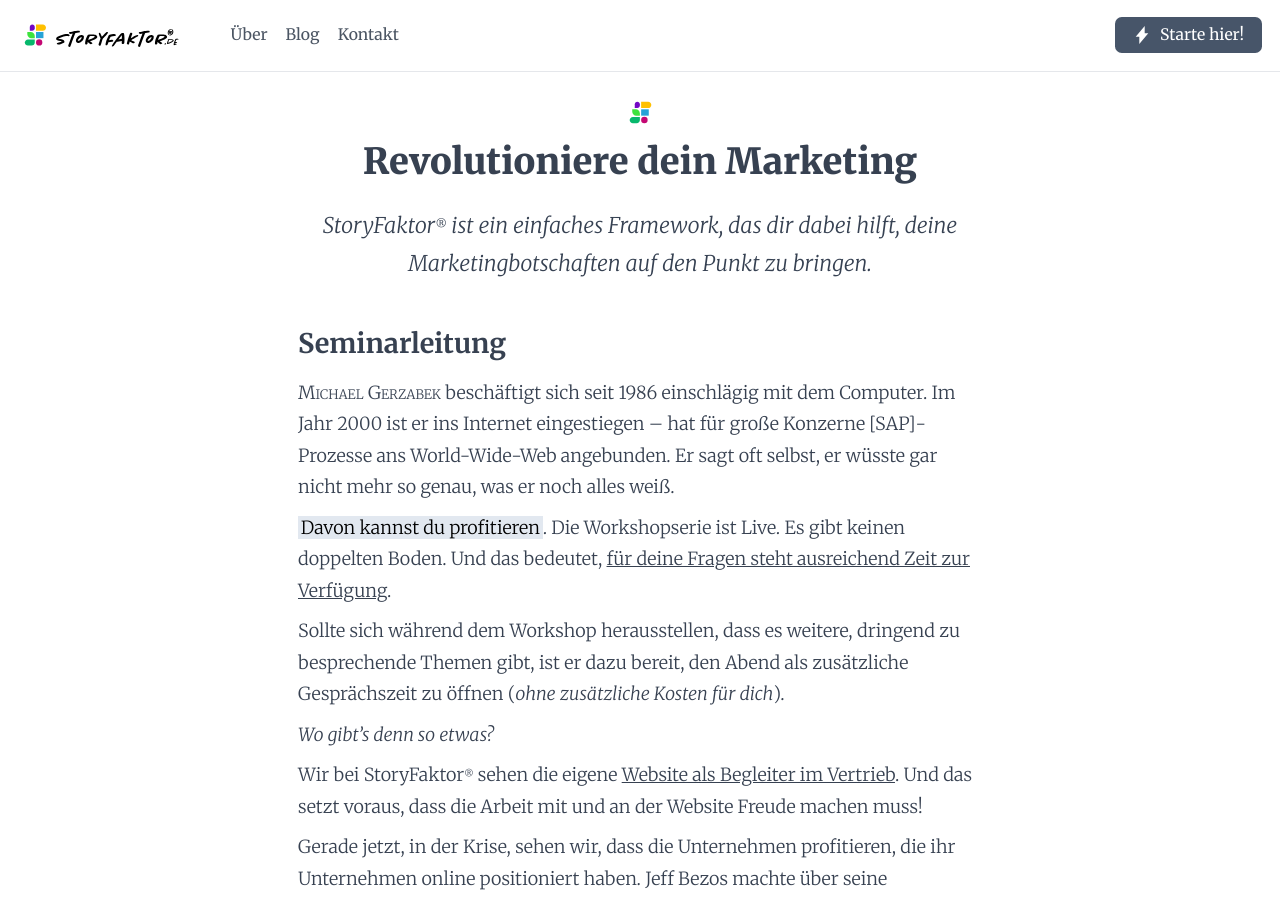
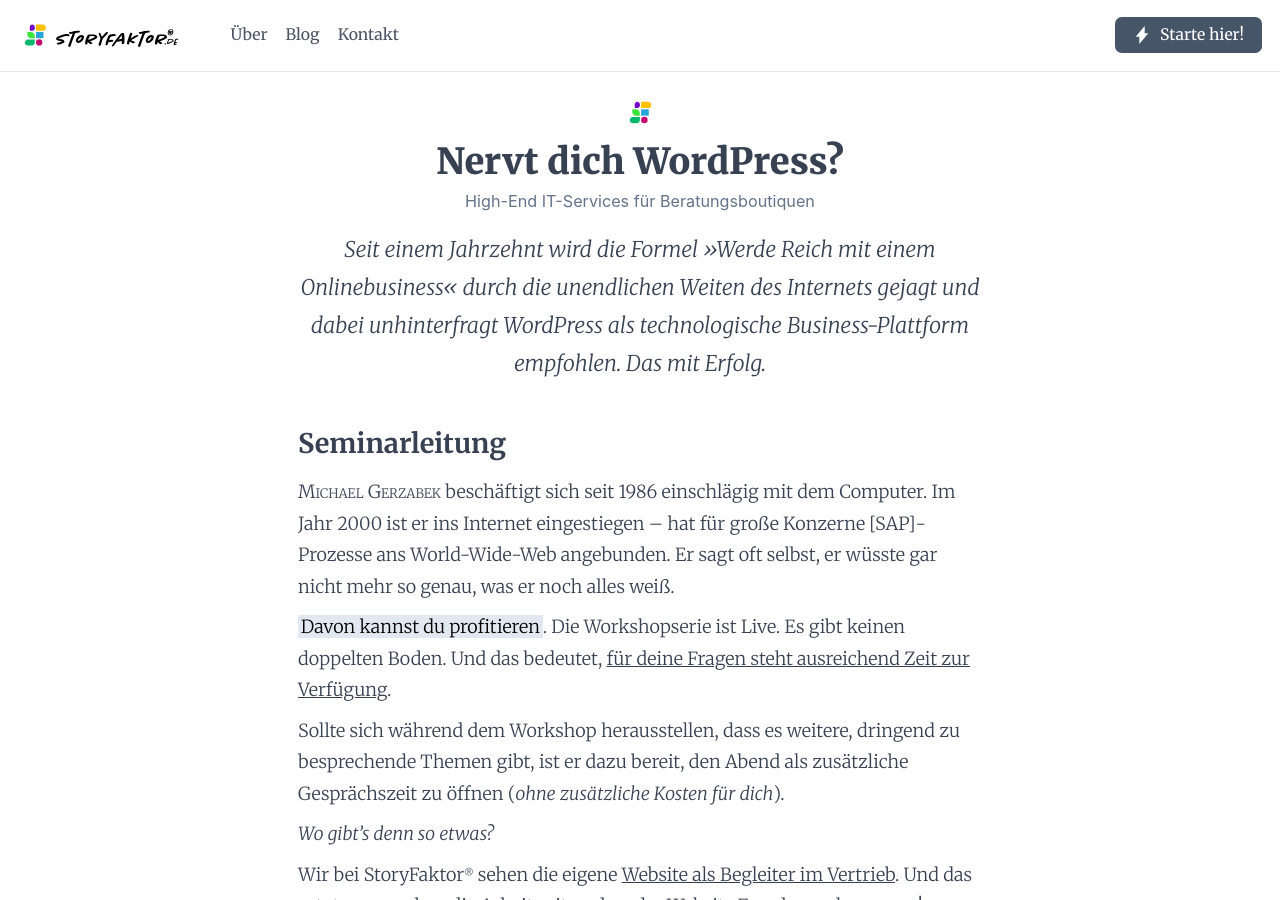
Before and after one commit to mgerzabek/klartext, a Jekyll site: the page built from index.md, in a window 1280 px wide and 900 px high. Built offline with Jekyll 4.4.1, drawn with Linux system fonts in a browser that asks for light colours; some web fonts are replaced.

Commit message:
Namingconvention für Layouts richten

```diff
--- a/_config.yml
+++ b/_config.yml
@@ -99,5 +99,6 @@
 exclude:
    - .sass-cache/
    - .jekyll-cache/
+   - .idea/
    - Gemfile
    - Gemfile.lock
--- a/_layouts/default.html
+++ b/_layouts/default.html
@@ -1,14 +1,22 @@
----
-layout: landing
----
-{% include navigation.html %}
+{% assign sidebar = site.data.navigation.sidebar | default: false %}
+<!DOCTYPE html>
+<html lang="{{ page.locale | default: site.locale | slice: 0,2  | default: 'de' }}">
+  <head>
+    <meta charset="utf-8">
+    <meta http-equiv="X-UA-Compatible" content="IE=edge">
+    <meta name="viewport" content="width=device-width, initial-scale=1">
+    {% seo %}
+    <link rel="stylesheet" href="{{ '/assets/style.css' | relative_url }}">
+    {% if sidebar %}<script src="https://cdn.jsdelivr.net/gh/alpinejs/alpine@v2.8.2/dist/alpine.min.js" defer></script>{% endif %}
+    {% feed_meta %}
+    {% include custom-head.html %}
+  </head>
+  <body{% if sidebar %} x-data="{ sidebarOpen: false }" x-on:keydown.window.escape="sidebarOpen = false"{% endif %}>
 
-<header class="ci">
-  <h2><img src="{{ site.data.ci.logos.icon.path }}" alt="{{ site.data.ci.logos.icon.alt }}"></h2>
-</header>
+    {{ content }}
 
-<main role="main" aria-label="Content">
-  {{ content }}
-</main>
-
-{% include footer.html %}
+    {% if sidebar %}{% include sidebar.html %}{% endif %}
+    {% if site.skin %}{% include skin.html %}{% endif%}
+    {% include custom-pre-closing-body.html %}
+  </body>
+</html>
--- a/_layouts/landing.html
+++ b/_layouts/landing.html
@@ -1,22 +1,21 @@
-{% assign sidebar = site.data.navigation.sidebar | default: false %}
-<!DOCTYPE html>
-<html lang="{{ page.locale | default: site.locale | slice: 0,2  | default: 'de' }}">
-  <head>
-    <meta charset="utf-8">
-    <meta http-equiv="X-UA-Compatible" content="IE=edge">
-    <meta name="viewport" content="width=device-width, initial-scale=1">
-    {% seo %}
-    <link rel="stylesheet" href="{{ '/assets/style.css' | relative_url }}">
-    {% if sidebar %}<script src="https://cdn.jsdelivr.net/gh/alpinejs/alpine@v2.8.2/dist/alpine.min.js" defer></script>{% endif %}
-    {% feed_meta %}
-    {% include custom-head.html %}
-  </head>
-  <body{% if sidebar %} x-data="{ sidebarOpen: false }" x-on:keydown.window.escape="sidebarOpen = false"{% endif %}>
+---
+layout: default
+---
+<main role="main" aria-label="Content">
+    <article class="" id="Story">
+        <!--
+          -- bedingt Inhaltsverzeichnis „Auf dieser Seite“ einfügen;
+          -- Schalter toc {boolean}
+        -->
+        {% include header.html %}
 
-    {{ content }}
+        {{ content }}
+        <!--
+          -- Fußnoten
+          -- weiterführende Links
+          -- mehr zum Thema
+        -->
+    </article>
+</main>
 
-    {% if sidebar %}{% include sidebar.html %}{% endif %}
-    {% if site.skin %}{% include skin.html %}{% endif%}
-    {% include custom-pre-closing-body.html %}
-  </body>
-</html>
+{% include footer.html %}
--- a/_layouts/page.html
+++ b/_layouts/page.html
@@ -1,6 +1,13 @@
 ---
 layout: default
 ---
+{% include navigation.html %}
+
+<header class="ci">
+  <h2><img src="{{ site.data.ci.logos.icon.path }}" alt="{{ site.data.ci.logos.icon.alt }}"></h2>
+</header>
+
+<main role="main" aria-label="Content">
   <article class="" id="Story">
     <!--
       -- bedingt Inhaltsverzeichnis „Auf dieser Seite“ einfügen;
@@ -15,3 +22,6 @@
       -- mehr zum Thema
     -->
   </article>
+</main>
+
+{% include footer.html %}
--- a/assets/style.scss
+++ b/assets/style.scss
@@ -7,6 +7,8 @@
  * (i) Fonts importieren
  * -------------------------------------------------------------------------- */
 @import url( "https://fonts.googleapis.com/css?family=Fredericka+the+Great|Merriweather:300,300i,400,400i,700,700i,900" );
+//@import url('https://fonts.googleapis.com/css2?family=Source+Serif+Pro:ital,wght@0,200;0,300;0,400;0,600;0,700;0,900;1,200;1,300;1,400;1,600;1,700;1,900&display=swap');
+//@import url('https://fonts.googleapis.com/css2?family=Fredericka+the+Great&display=swap');
 
 /* ----------------------------------------------------------------------------
  * (ii) Elements Styling System importieren
--- a/index.md
+++ b/index.md
@@ -1,7 +1,8 @@
 ---
 layout: page
-title: Revolutioniere dein Marketing
-description: <i>Story</i>Faktor<sup>®</sup> ist ein einfaches Framework, das dir dabei hilft, deine Marketingbotschaften auf den Punkt zu bringen.
+title: Nervt dich WordPress?
+kicker: High-End IT-Services für Beratungsboutiquen
+description: Seit einem Jahrzehnt wird die Formel »Werde Reich mit einem Onlinebusiness« durch die unendlichen Weiten des Internets gejagt und dabei unhinterfragt WordPress als technologische Business-Plattform empfohlen. Das mit Erfolg.
 video: cgJue9LKtdc
 ---
 
```
Also changed, not shown: 1 other file. Lines whose indentation alone changed are shown as unchanged.
